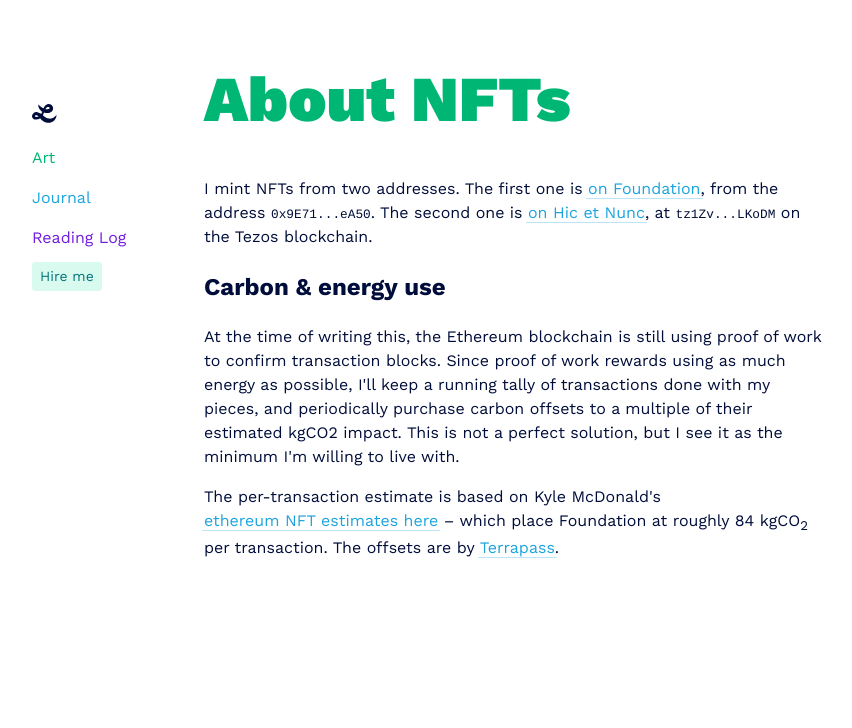
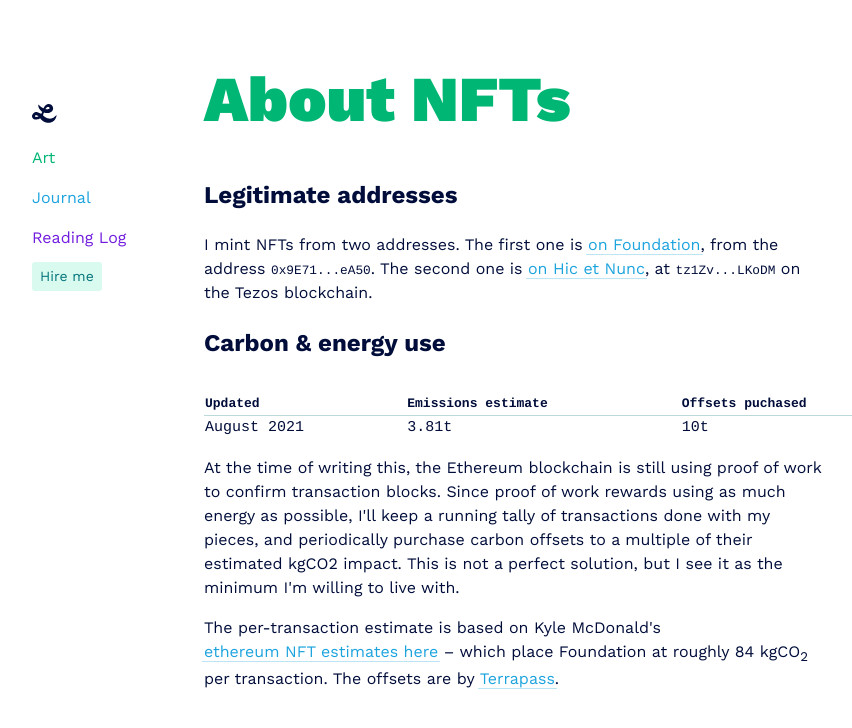
Before and after one commit to L-A/louis-andre.net, a Next.js app: page /nft in a window 1280 px wide. Shown: the top 728 px of the page, without its empty margins (160-1012 px from the left). Built offline with nearby package versions, Linux system fonts and the light colour scheme; a web font is replaced by a local one.

Commit message:
Updates to GA/NFT pages

```diff
--- a/pages/nft.js
+++ b/pages/nft.js
@@ -6,6 +6,7 @@ const NFT = () => {
 	return (
 		<Layout pageTitle="About NFTs">
 			<h1>About NFTs</h1>
+			<h2>Legitimate addresses</h2>
 			<p>
 				I mint NFTs from two addresses. The first one is{" "}
 				<Link href="https://foundation.app/@lalabadie">on Foundation</Link>,
@@ -28,6 +29,21 @@ const NFT = () => {
 			</p>
 
 			<h2>Carbon &amp; energy use</h2>
+
+			<table>
+				<tbody>
+					<tr>
+						<th>Updated</th>
+						<th>Emissions estimate</th>
+						<th>Offsets puchased</th>
+					</tr>
+					<tr>
+						<td>August 2021</td>
+						<td>3.81t</td>
+						<td>10t</td>
+					</tr>
+				</tbody>
+			</table>
 
 			<p>
 				At the time of writing this, the Ethereum blockchain is still using
@@ -60,6 +76,31 @@ const NFT = () => {
 					font-size: 0.8em;
 					font-family: courier, monospace, sans-serif;
 				}
+
+				table {
+					margin-top: 2em;
+					width: 100%;
+					border-collapse: collapse;
+				}
+
+				th,
+				td {
+					color: ${Palette.work};
+					font-size: 13px;
+					font-family: courier, monospace, sans-serif;
+					text-align: left;
+					padding-right: 16px;
+					vertical-align: top;
+				}
+
+				th {
+					border-bottom: solid 1px ${Palette.workLink}44;
+					vertical-align: bottom;
+				}
+
+				td {
+					font-size: 15px;
+				}
 			`}</style>
 		</Layout>
 	)
```
Also changed, not shown: pages/generative-art.js (+6 -6 lines).
